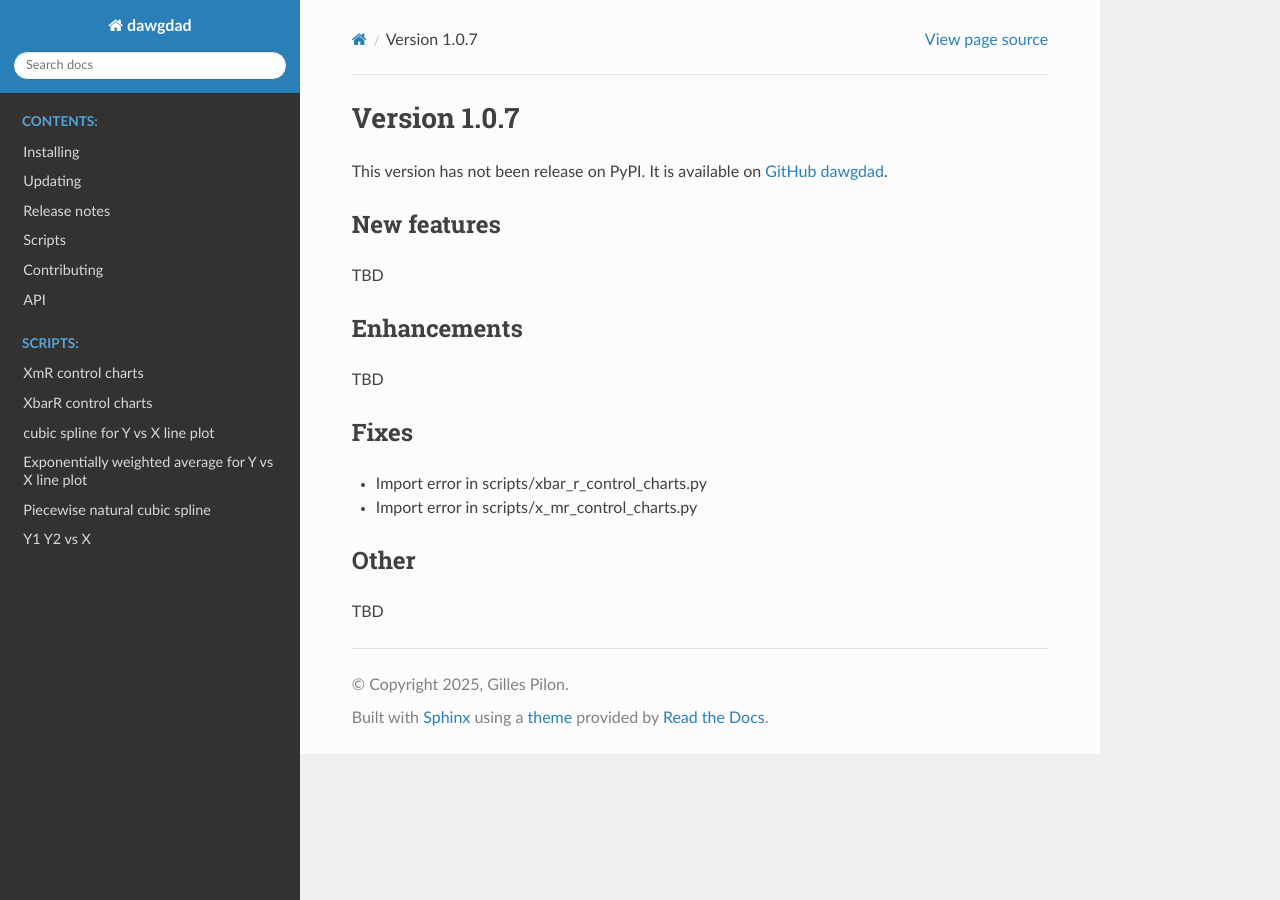
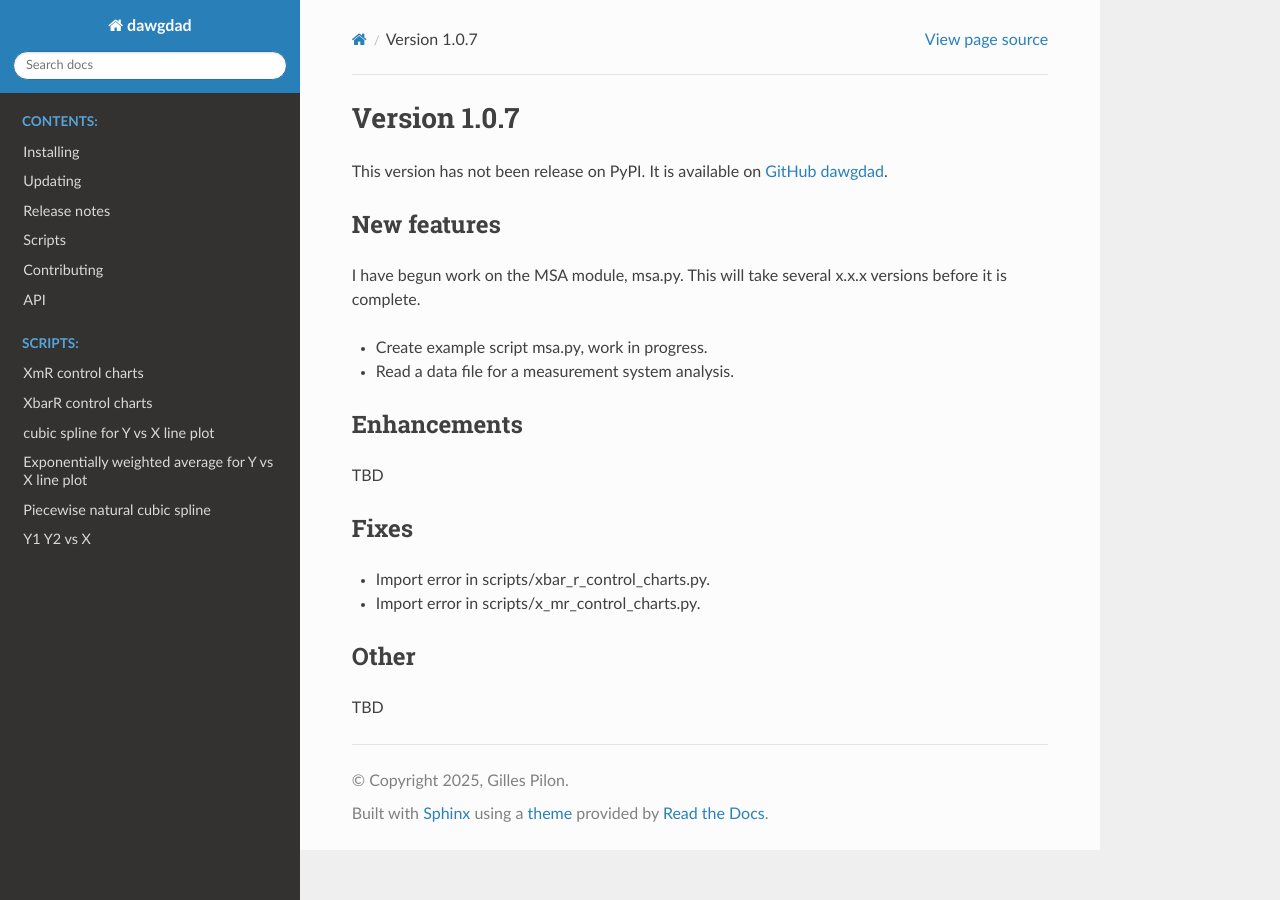
Before and after one commit to gillespilon/dawgdad, a Sphinx documentation site: the page built from docs/source/release_notes/version_107.rst, in a window 1280 px wide. Built offline with Sphinx 7.4.7 and the Read the Docs theme 3.1.0, drawn with Linux system fonts in a browser that asks for light colours.

```diff
--- a/docs/source/release_notes/version_107.rst
+++ b/docs/source/release_notes/version_107.rst
@@ -6,7 +6,10 @@
 New features
 ------------
 
-TBD
+I have begun work on the MSA module, msa.py. This will take several x.x.x versions before it is complete.
+
+- Create example script msa.py, work in progress.
+- Read a data file for a measurement system analysis.
 
 Enhancements
 ------------
@@ -16,8 +19,8 @@
 Fixes
 -----
 
-- Import error in scripts/xbar_r_control_charts.py
-- Import error in scripts/x_mr_control_charts.py
+- Import error in scripts/xbar_r_control_charts.py.
+- Import error in scripts/x_mr_control_charts.py.
 
 Other
 -----
```
